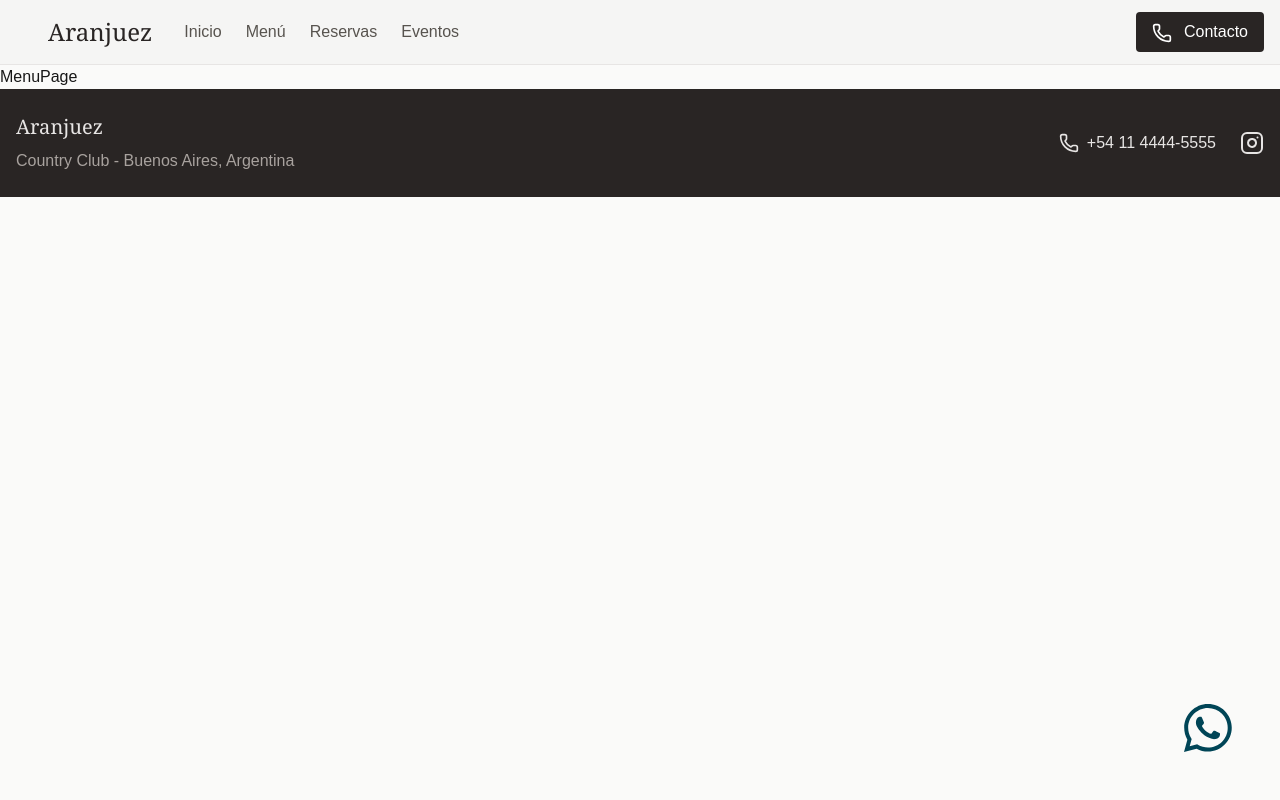
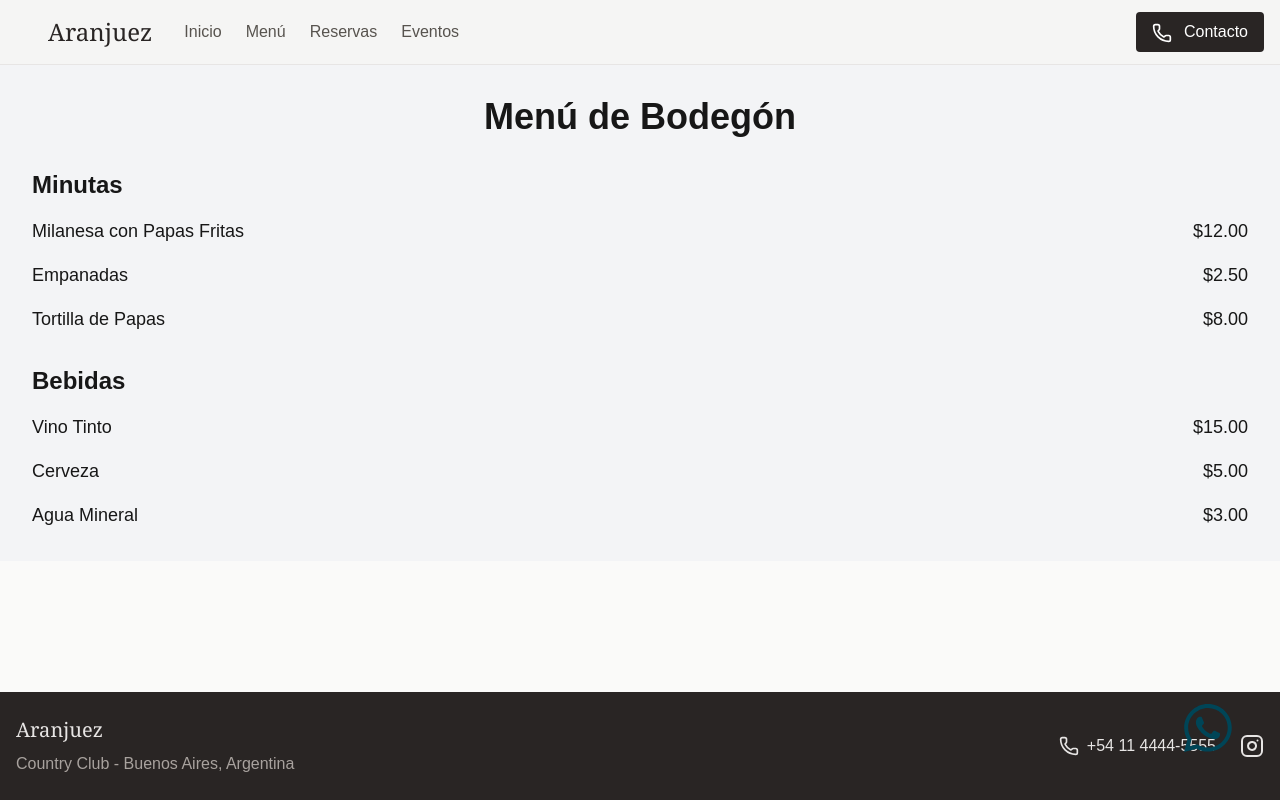
Before and after one commit to pablolospe/aranjuez, a Next.js app: page /menu in a window 1280 px wide. Built offline with nearby package versions, Linux system fonts and the light colour scheme.

Commit message:
quedando

```diff
--- a/src/app/layout.js
+++ b/src/app/layout.js
@@ -24,14 +24,14 @@ export default function RootLayout({ children }) {
   return (
     <html lang="en">
       <body
-        className={`${geistSans.variable} ${geistMono.variable} antialiased h-screen flex flex-col overflow-hidden bg-stone-50`}
+        className={`${geistSans.variable} ${geistMono.variable} antialiased h-screen flex flex-col bg-stone-50`}
       >
-        <main className="flex flex-col max-h-screen">
+        <main className="flex-grow overflow-auto">
           <Navbar />
           {children}
-          <Footer />
           <WhatsappComponent />
         </main>
+        <Footer className="flex-shrink-0" />
       </body>
     </html>
   );
--- a/src/app/menu/page.jsx
+++ b/src/app/menu/page.jsx
@@ -1,8 +1,45 @@
 import React from 'react'
+import 'tailwindcss/tailwind.css'
 
 function MenuPage() {
   return (
-    <div>MenuPage</div>
+    <div className="menu-page p-8 bg-gray-100">
+      <h1 className="menu-title text-4xl font-bold mb-8 text-center">Menú de Bodegón</h1>
+      <div className="menu-section mb-8">
+        <h2 className="menu-section-title text-2xl font-semibold mb-4">Minutas</h2>
+        <ul className="menu-list space-y-4">
+          <li className="menu-item flex justify-between">
+            <span className="menu-item-name text-lg">Milanesa con Papas Fritas</span>
+            <span className="menu-item-price text-lg">$12.00</span>
+          </li>
+          <li className="menu-item flex justify-between">
+            <span className="menu-item-name text-lg">Empanadas</span>
+            <span className="menu-item-price text-lg">$2.50</span>
+          </li>
+          <li className="menu-item flex justify-between">
+            <span className="menu-item-name text-lg">Tortilla de Papas</span>
+            <span className="menu-item-price text-lg">$8.00</span>
+          </li>
+        </ul>
+      </div>
+      <div className="menu-section">
+        <h2 className="menu-section-title text-2xl font-semibold mb-4">Bebidas</h2>
+        <ul className="menu-list space-y-4">
+          <li className="menu-item flex justify-between">
+            <span className="menu-item-name text-lg">Vino Tinto</span>
+            <span className="menu-item-price text-lg">$15.00</span>
+          </li>
+          <li className="menu-item flex justify-between">
+            <span className="menu-item-name text-lg">Cerveza</span>
+            <span className="menu-item-price text-lg">$5.00</span>
+          </li>
+          <li className="menu-item flex justify-between">
+            <span className="menu-item-name text-lg">Agua Mineral</span>
+            <span className="menu-item-price text-lg">$3.00</span>
+          </li>
+        </ul>
+      </div>
+    </div>
   )
 }
 
```
